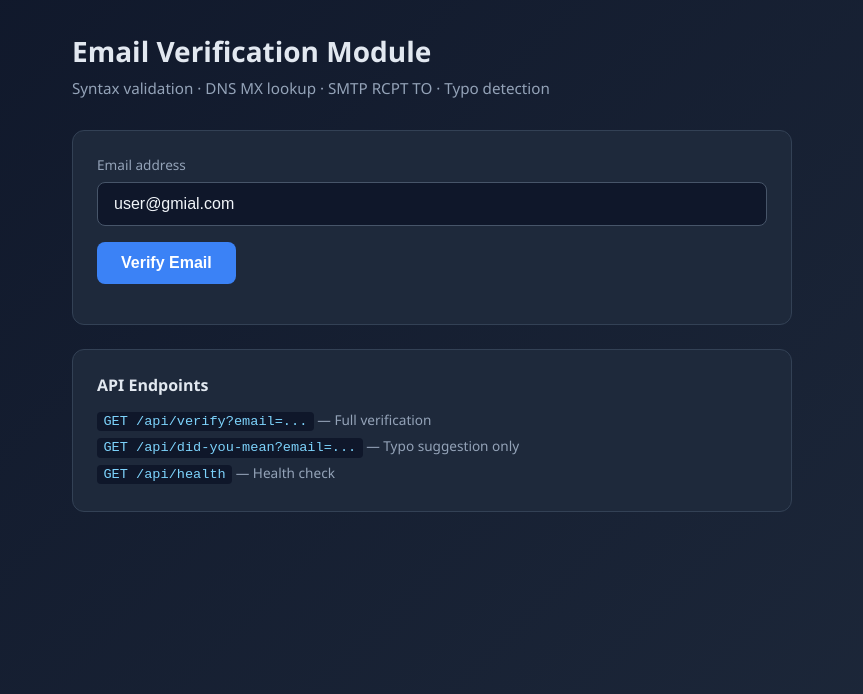
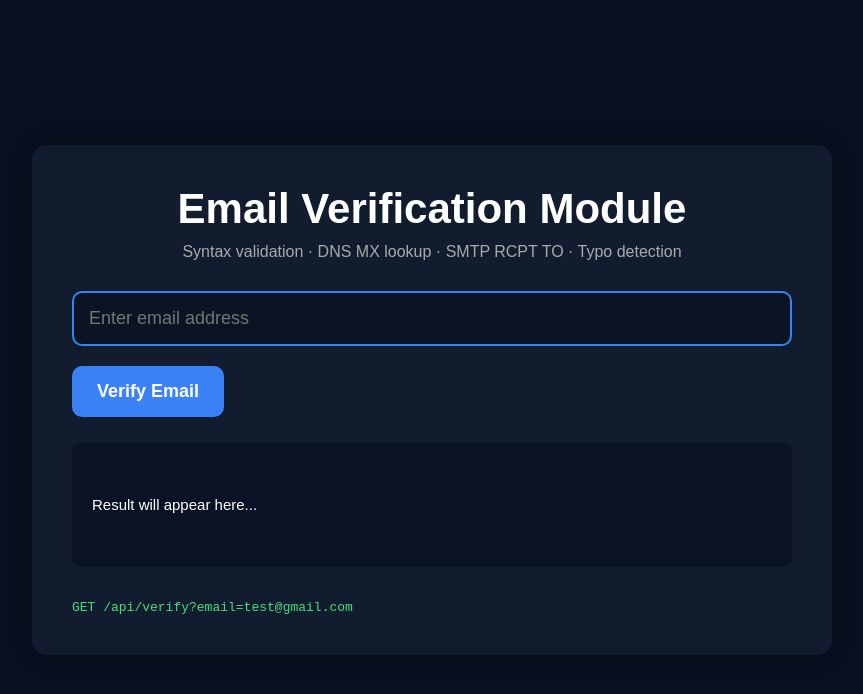
Before and after one commit to DeepanshuAdhikari549/Email-Verification, a website: page public/index.html in a window 1280 px wide. Shown: the whole page, without its empty margins (208-1071 px from the left). Drawn offline with Linux system fonts and the light colour scheme.

Commit message:
Update index.html

```diff
--- a/public/index.html
+++ b/public/index.html
@@ -1,148 +1,176 @@
 <!DOCTYPE html>
 <html lang="en">
 <head>
-  <meta charset="UTF-8" />
-  <meta name="viewport" content="width=device-width, initial-scale=1.0" />
-  <title>Email Verification API</title>
+
+  <meta charset="UTF-8">
+  <meta name="viewport" content="width=device-width, initial-scale=1.0">
+
+  <title>Email Verification Module</title>
+
   <style>
-    * { box-sizing: border-box; margin: 0; padding: 0; }
-    body {
-      font-family: 'Segoe UI', system-ui, sans-serif;
-      background: linear-gradient(135deg, #0f172a 0%, #1e293b 100%);
-      min-height: 100vh;
-      color: #e2e8f0;
-      padding: 2rem 1rem;
+
+    *{
+      margin:0;
+      padding:0;
+      box-sizing:border-box;
     }
-    .container { max-width: 720px; margin: 0 auto; }
-    h1 { font-size: 1.75rem; margin-bottom: 0.5rem; }
-    .subtitle { color: #94a3b8; margin-bottom: 2rem; font-size: 0.95rem; }
-    .card {
-      background: #1e293b;
-      border: 1px solid #334155;
-      border-radius: 12px;
-      padding: 1.5rem;
-      margin-bottom: 1.5rem;
+
+    body{
+      font-family:Arial, sans-serif;
+      background:#081120;
+      color:white;
+      min-height:100vh;
+      display:flex;
+      justify-content:center;
+      align-items:center;
+      padding:20px;
     }
-    label { display: block; font-size: 0.85rem; color: #94a3b8; margin-bottom: 0.5rem; }
-    input {
-      width: 100%;
-      padding: 0.75rem 1rem;
-      border: 1px solid #475569;
-      border-radius: 8px;
-      background: #0f172a;
-      color: #f1f5f9;
-      font-size: 1rem;
-      margin-bottom: 1rem;
+
+    .container{
+      width:100%;
+      max-width:800px;
+      background:#111c2f;
+      border-radius:15px;
+      padding:40px;
+      box-shadow:0 0 20px rgba(0,0,0,0.4);
     }
-    input:focus { outline: 2px solid #3b82f6; border-color: transparent; }
-    button {
-      background: #3b82f6;
-      color: white;
-      border: none;
-      padding: 0.75rem 1.5rem;
-      border-radius: 8px;
-      font-size: 1rem;
-      cursor: pointer;
-      font-weight: 600;
+
+    h1{
+      text-align:center;
+      margin-bottom:10px;
+      font-size:42px;
     }
-    button:hover { background: #2563eb; }
-    button:disabled { opacity: 0.6; cursor: not-allowed; }
-    .badge {
-      display: inline-block;
-      padding: 0.25rem 0.75rem;
-      border-radius: 999px;
-      font-size: 0.8rem;
-      font-weight: 600;
-      text-transform: uppercase;
-      margin-bottom: 1rem;
+
+    .subtitle{
+      text-align:center;
+      color:#aaa;
+      margin-bottom:30px;
     }
-    .badge.valid { background: #166534; color: #86efac; }
-    .badge.invalid { background: #991b1b; color: #fca5a5; }
-    .badge.unknown { background: #854d0e; color: #fde047; }
-    .suggestion {
-      background: #422006;
-      border: 1px solid #b45309;
-      color: #fdba74;
-      padding: 0.75rem 1rem;
-      border-radius: 8px;
-      margin-bottom: 1rem;
-      font-size: 0.9rem;
+
+    input{
+      width:100%;
+      padding:15px;
+      border-radius:10px;
+      border:2px solid #3b82f6;
+      background:#0b1425;
+      color:white;
+      font-size:18px;
+      margin-bottom:20px;
     }
-    pre {
-      background: #0f172a;
-      border: 1px solid #334155;
-      border-radius: 8px;
-      padding: 1rem;
-      overflow-x: auto;
-      font-size: 0.8rem;
-      line-height: 1.5;
-      color: #a5f3fc;
+
+    button{
+      padding:15px 25px;
+      background:#3b82f6;
+      border:none;
+      color:white;
+      font-size:18px;
+      border-radius:10px;
+      cursor:pointer;
+      font-weight:bold;
     }
-    .endpoints { font-size: 0.85rem; color: #94a3b8; line-height: 1.8; }
-    .endpoints code { background: #0f172a; padding: 0.15rem 0.4rem; border-radius: 4px; color: #7dd3fc; }
-    .loading { color: #94a3b8; font-style: italic; }
+
+    button:hover{
+      opacity:0.9;
+    }
+
+    .result{
+      margin-top:25px;
+      background:#091325;
+      padding:20px;
+      border-radius:10px;
+      overflow:auto;
+      white-space:pre-wrap;
+      font-size:15px;
+    }
+
+    .api{
+      margin-top:30px;
+      color:#bbb;
+    }
+
+    .api code{
+      color:#4ade80;
+    }
+
   </style>
+
 </head>
+
 <body>
+
 <div class="container">
+
   <h1>Email Verification Module</h1>
-    <p class="subtitle">Syntax validation · DNS MX lookup · SMTP RCPT TO · Typo detection</p>
 
-    <div class="card">
-      <label for="email">Email address</label>
-      <input type="email" id="email" placeholder="user@example.com" value="user@gmial.com" />
-      <button id="verifyBtn">Verify Email</button>
-      <p id="status" class="loading" style="margin-top:1rem;display:none;"></p>
-      <div id="result" style="margin-top:1rem;"></div>
+  <p class="subtitle">
+    Syntax validation · DNS MX lookup · SMTP RCPT TO · Typo detection
+  </p>
+
+  <input
+    type="text"
+    id="email"
+    placeholder="Enter email address"
+  >
+
+  <button onclick="verifyEmail()">
+    Verify Email
+  </button>
+
+  <div class="result" id="result">
+
+Result will appear here...
+
   </div>
 
-    <div class="card">
-      <h3 style="margin-bottom:0.75rem;font-size:1rem;">API Endpoints</h3>
-      <div class="endpoints">
-        <div><code>GET /api/verify?email=...</code> — Full verification</div>
-        <div><code>GET /api/did-you-mean?email=...</code> — Typo suggestion only</div>
-        <div><code>GET /api/health</code> — Health check</div>
+  <div class="api">
+
+    <p><code>GET /api/verify?email=test@gmail.com</code></p>
+
   </div>
-    </div>
+
 </div>
 
 <script>
-    const emailInput = document.getElementById('email');
-    const verifyBtn = document.getElementById('verifyBtn');
-    const statusEl = document.getElementById('status');
-    const resultEl = document.getElementById('result');
 
-    async function verify() {
-      const email = emailInput.value.trim();
-      if (!email) return alert('Enter an email address');
+async function verifyEmail(){
 
-      verifyBtn.disabled = true;
-      statusEl.style.display = 'block';
-      statusEl.textContent = 'Verifying...';
-      resultEl.innerHTML = '';
+  const email =
+    document.getElementById('email').value;
 
-      try {
-        const res = await fetch(`/api/verify?email=${encodeURIComponent(email)}`);
-        const data = await res.json();
+  const resultBox =
+    document.getElementById('result');
 
-        statusEl.style.display = 'none';
-        let html = `<span class="badge ${data.result}">${data.result}</span>`;
+  if(!email){
 
-        if (data.didyoumean) {
-          html += `<div class="suggestion">Did you mean: <strong>${data.didyoumean}</strong>?</div>`;
+    resultBox.innerHTML =
+      "Please enter an email address";
+
+    return;
   }
 
-        html += `<pre>${JSON.stringify(data, null, 2)}</pre>`;
-        resultEl.innerHTML = html;
-      } catch (err) {
-        statusEl.textContent = 'Error: ' + err.message;
-      } finally {
-        verifyBtn.disabled = false;
-      }
+  resultBox.innerHTML = "Checking email...";
+
+  try{
+
+    const response = await fetch(
+      `/api/verify?email=${email}`
+    );
+
+    const data = await response.json();
+
+    resultBox.innerHTML =
+      JSON.stringify(data, null, 2);
+
+  }catch(error){
+
+    resultBox.innerHTML =
+      "Error: " + error.message;
+
   }
 
-    verifyBtn.addEventListener('click', verify);
-    emailInput.addEventListener('keydown', (e) => e.key === 'Enter' && verify());
+}
+
 </script>
+
 </body>
 </html>
```
Lines whose indentation alone changed are shown as unchanged.
